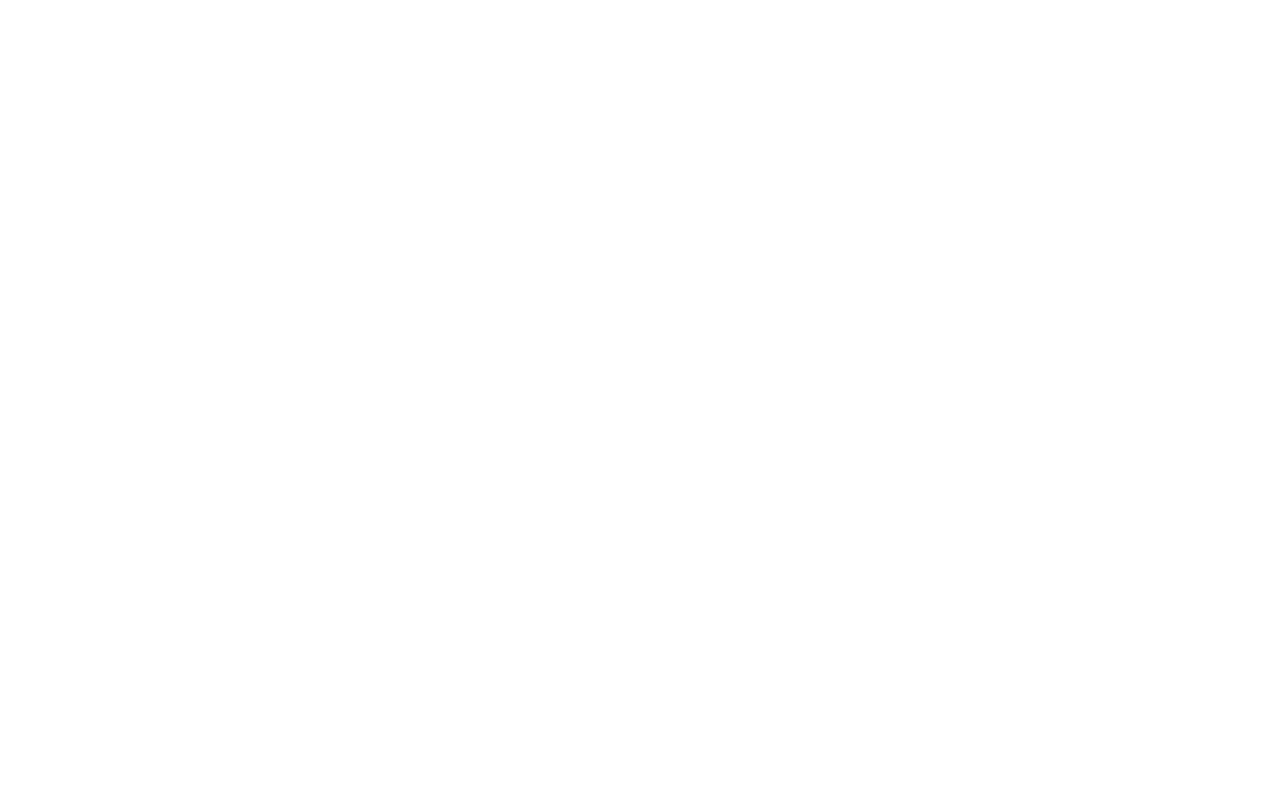
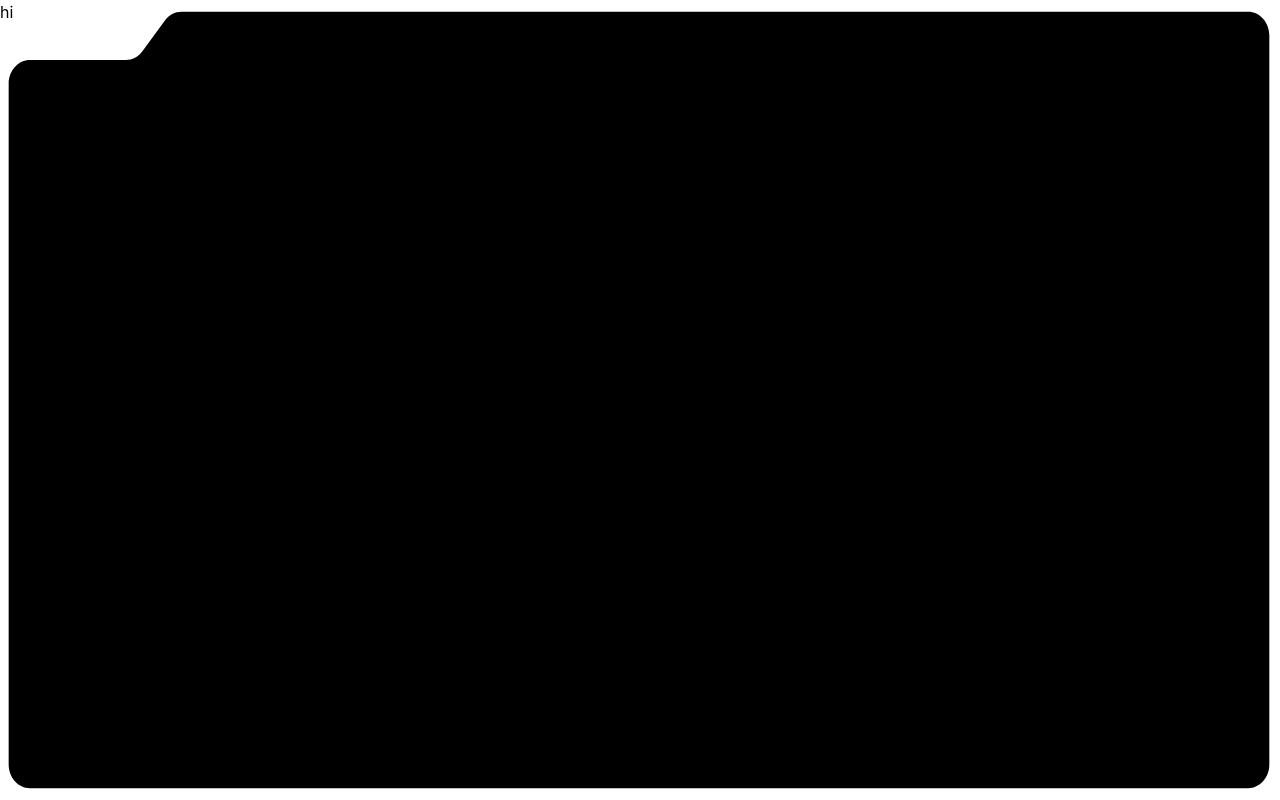
Before and after one commit to GDGBabcockUniversity/orbit, a React (Vite) app: page / in a window 1280 px wide. Built offline with nearby package versions, Linux system fonts and the light colour scheme; a web font is replaced by a local one.

Commit message:
feat: update HeroSection structure and migrate to Tailwind CSS

```diff
--- a/src/components/HeroSection.tsx
+++ b/src/components/HeroSection.tsx
@@ -1,47 +1,24 @@
 function HeroSection() {
   return (
-    <section
-      style={{
-        height: "100vh",
-        padding: "1.25vw",
-        position: "relative",
-        overflow: "hidden",
-        backgroundColor: "var(--color-foreground)",
-      }}
-    >
-      {/* SVG defines the clip shape — the dark area with the angled notch */}
+    <section className="h-screen bg-background relative overflow-hidden">
       <svg
+        className="absolute inset-0 w-full h-full z-1"
         viewBox="0 0 1920 1080"
         fill="none"
         xmlns="http://www.w3.org/2000/svg"
         preserveAspectRatio="none"
-        style={{
-          width: "100%",
-          height: "100%",
-          display: "block",
-        }}
       >
-        <defs>
-          <clipPath id="hero-clip" clipPathUnits="objectBoundingBox">
-            {/* Normalize the path to 0-1 range by dividing by viewBox dimensions */}
-            <path
-              transform="scale(0.000520833, 0.000925926)"
-              d="M272.197 16C262.581 16 253.474 20.3252 247.396 27.7783L213.604 69.2217C207.526 76.6748 198.419 81 188.803 81H45C27.3269 81 13 95.3269 13 113V1032C13 1049.67 27.3269 1064 45 1064H1872C1889.67 1064 1904 1049.67 1904 1032V48C1904 30.3269 1889.67 16 1872 16H272.197Z"
-            />
-          </clipPath>
-        </defs>
+        <path
+          fillRule="evenodd"
+          clipRule="evenodd"
+          d="M1920 1080H0V0H1920V1080ZM272.197 16C262.581 16 253.474 20.3252 247.396 27.7783L213.604 69.2217C207.526 76.6748 198.419 81 188.803 81H45C27.3269 81 13 95.3269 13 113V1032C13 1049.67 27.3269 1064 45 1064H1872C1889.67 1064 1904 1049.67 1904 1032V48C1904 30.3269 1889.67 16 1872 16H272.197Z"
+          fill="var(--color-foreground)"
+        />
       </svg>
 
-      {/* Dark container using the clip shape */}
-      <div
-        style={{
-          position: "absolute",
-          inset: "1.25vw",
-          backgroundColor: "var(--color-background)",
-          clipPath: "url(#hero-clip)",
-        }}
-      >
-        {/* Content goes here */}
+      {/* Content layer — sits on top of the SVG frame */}
+      <div className="relative z-10 h-full">
+        <p>hi</p>
       </div>
     </section>
   );
```
